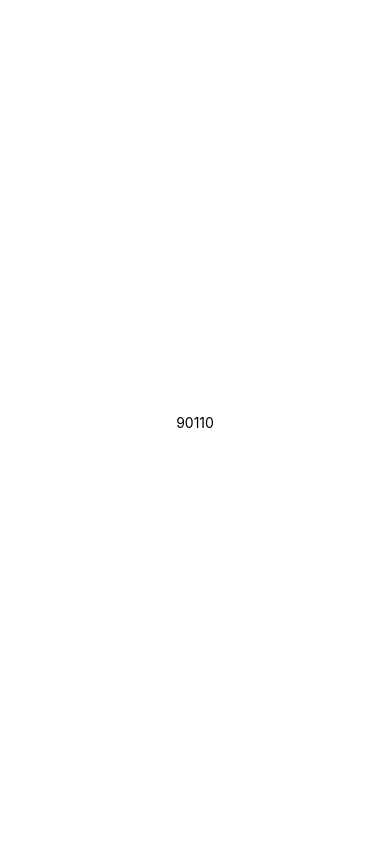
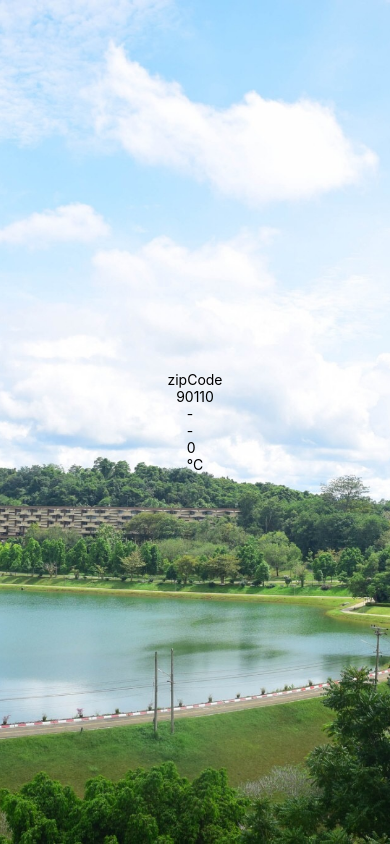
Before and after one commit to Trairath/Lab-React-3sa04, a React Native app: screen / in a window 390 px wide. Built offline with nearby package versions, Linux system fonts and the light colour scheme.

Commit message:
Flex Box

```diff
--- /dev/null
+++ b/components/Forecast.js
@@ -0,0 +1,13 @@
+import React from 'react';
+import { View,Text } from "react-native";
+
+export default function Forecast(props) {
+    return (
+    <View>
+        <Text>{props.main}</Text>
+        <Text>{props.description}</Text>
+        <Text>{props.temp}</Text>
+        <Text>°C</Text>
+    </View>
+    );
+   }
--- a/components/Weather.js
+++ b/components/Weather.js
@@ -1,8 +1,30 @@
-import React from 'react';
-import { Text } from 'react-native';
+import React, { useState } from 'react';
+import { ImageBackground, Text , StyleSheet} from 'react-native';
+import Forecast from './Forecast';
 
 export default function Weather(props) {
+    const [forecastInfo, setForecastInfo] = useState({
+        main: '-',
+        description: '-',
+        temp: 0
+        })
+
     return (
-    <Text>{props.zipCode}</Text>
+        <ImageBackground source={require('../bg.jpg')} style={styles.backdrop}>
+            <Text>zipCode</Text>
+            <Text>{props.zipCode}</Text>
+            <Forecast {...forecastInfo} />
+        </ImageBackground>
+
     );
    }
+
+const styles = StyleSheet.create({
+    backdrop: {
+        flexDirection:'column',
+        justifyContent:'center',
+        alignItems: 'center',
+        width: '100%',
+        height: '100%'
+    }
+})
```
Also changed, not shown: bg.jpg (added).
